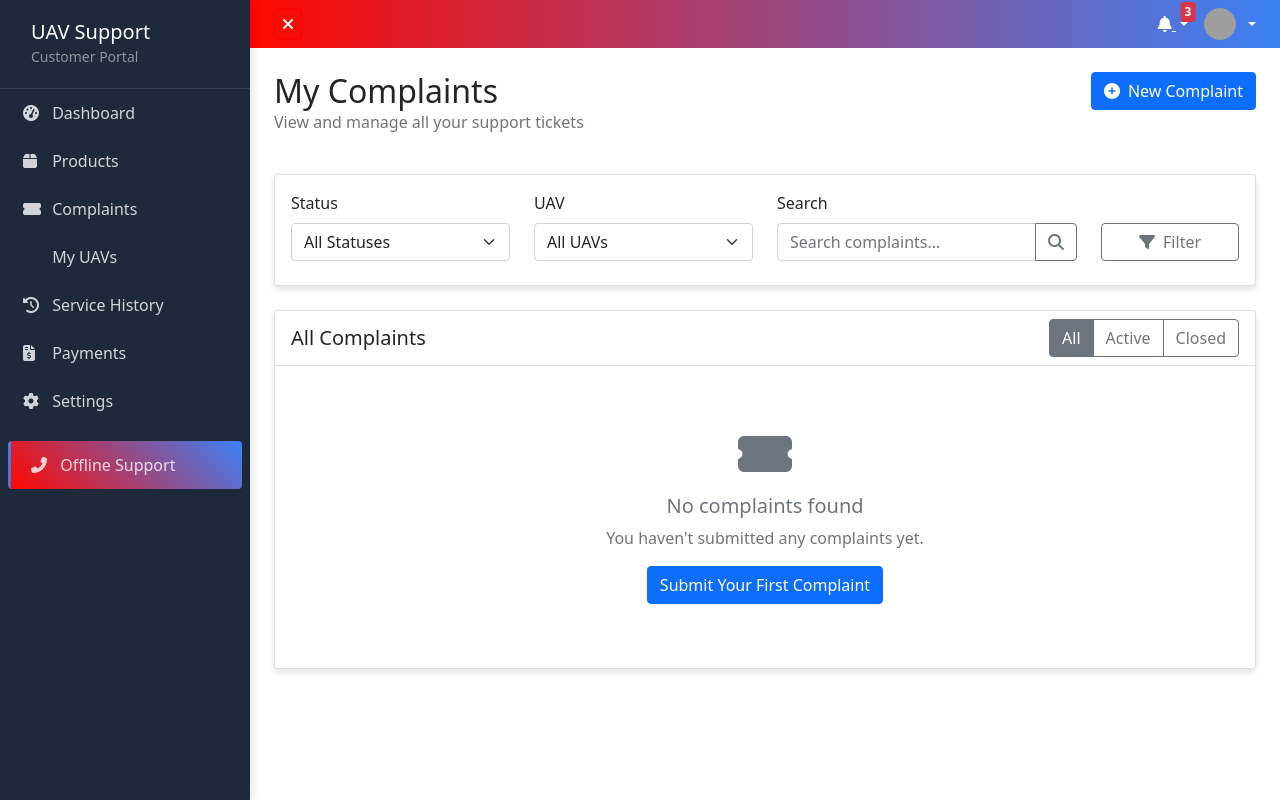
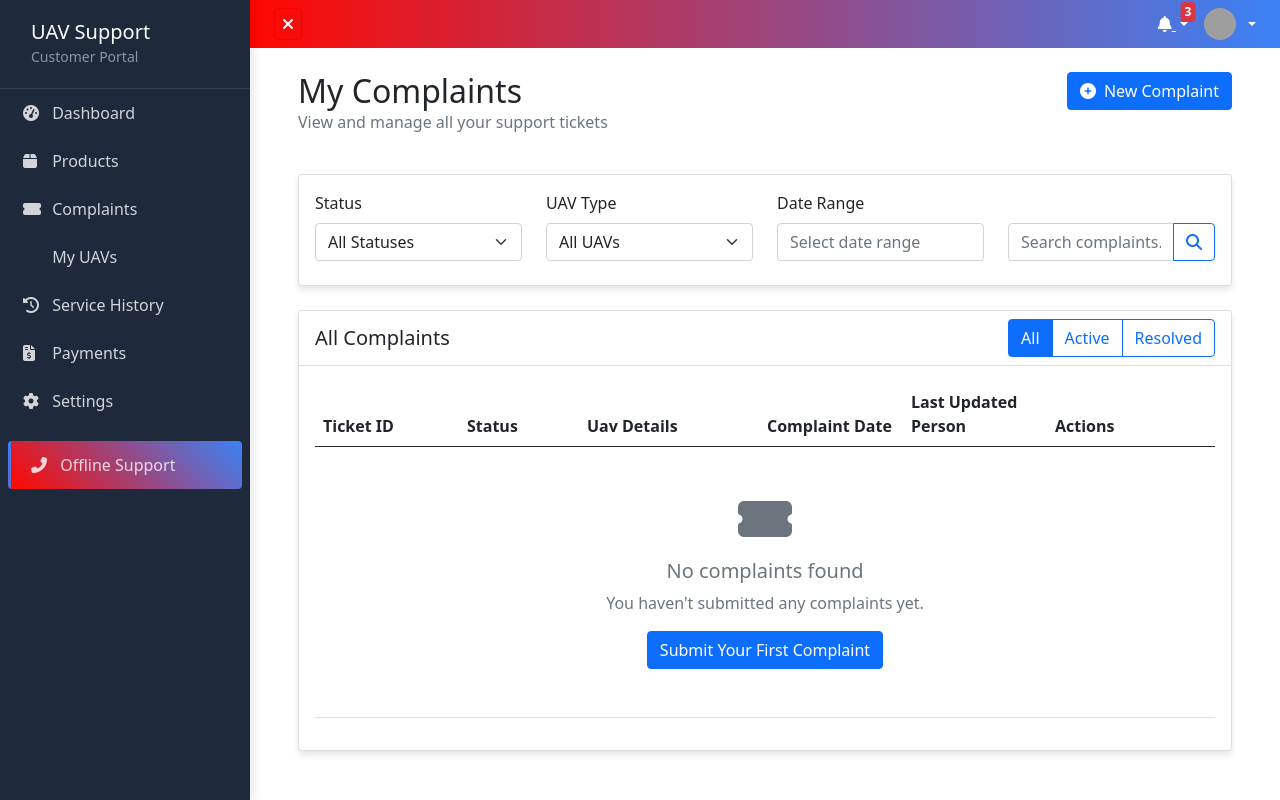
Before and after one commit to anjaliJT/JCSSS, a Django app: page /complain/complain/list/ in a window 1280 px wide. Run offline with Django 5.2, Linux system fonts and the light colour scheme; the visitor is signed in with stand-in values (Sample User, id 1); data that the repository does not hold is empty; parts of the project's set-up code (start-up, migrations or seed data) failed here and were passed over; grey boxes are pictures that could not be loaded.

Commit message:
added complain action buttons

```diff
--- a/JCSSS/templates/complaints/complaints_main_page.html
+++ b/JCSSS/templates/complaints/complaints_main_page.html
@@ -3,6 +3,8 @@
 {% block title %}My Complaints - UAV Support Portal{% endblock %}
 
 {% block content %}
+<!-- Main Content Area -->
+<div class="container-fluid">
     <!-- Page Header -->
     <div class="row mb-4">
         <div class="col">
@@ -10,7 +12,7 @@
             <p class="text-muted">View and manage all your support tickets</p>
         </div>
         <div class="col-auto">
-        <a class="btn btn-primary" href="{% url 'complain_submit' %}" role="botton">
+            <a class="btn btn-primary" href="{% url 'complain_submit' %}">
                 <i class="fas fa-plus-circle me-2"></i>New Complaint
             </a>
         </div>
@@ -19,7 +21,7 @@
     <!-- Filters and Search -->
     <div class="card mb-4">
         <div class="card-body">
-        <div class="row">
+            <div class="row align-items-end">
                 <div class="col-md-3 mb-2">
                     <label class="form-label">Status</label>
                     <select class="form-select">
@@ -31,7 +33,7 @@
                     </select>
                 </div>
                 <div class="col-md-3 mb-2">
-                <label class="form-label">UAV</label>
+                    <label class="form-label">UAV Type</label>
                     <select class="form-select">
                         <option value="">All UAVs</option>
                         <option value="dji-ar-112">DJI-AR-112</option>
@@ -39,19 +41,17 @@
                         <option value="dji-ar-105">DJI-AR-105</option>
                     </select>
                 </div>
-            <div class="col-md-4 mb-2">
-                <label class="form-label">Search</label>
+                <div class="col-md-3 mb-2">
+                    <label class="form-label">Date Range</label>
+                    <input type="text" class="form-control" placeholder="Select date range" id="dateRangePicker">
+                </div>
+                <div class="col-md-3 mb-2">
                     <div class="input-group">
                         <input type="text" class="form-control" placeholder="Search complaints...">
-                    <button class="btn btn-outline-secondary" type="button">
+                        <button class="btn btn-outline-primary">
                             <i class="fas fa-search"></i>
                         </button>
                     </div>
-            </div>
-            <div class="col-md-2 mb-2 d-flex align-items-end">
-                <button class="btn btn-outline-secondary w-100">
-                    <i class="fas fa-filter me-1"></i> Filter
-                </button>
                 </div>
             </div>
         </div>
@@ -62,51 +62,88 @@
     <div class="card-header bg-white d-flex justify-content-between align-items-center">
         <h5 class="mb-0">All Complaints</h5>
         <div class="btn-group" role="group">
-            <button type="button" class="btn btn-outline-secondary active">All</button>
-            <button type="button" class="btn btn-outline-secondary">Active</button>
-            <button type="button" class="btn btn-outline-secondary">Closed</button>
+            <button type="button" class="btn btn-outline-primary active">All</button>
+            <button type="button" class="btn btn-outline-primary">Active</button>
+            <button type="button" class="btn btn-outline-primary">Resolved</button>
         </div>
     </div>
     <div class="card-body">
-        <!-- Django template loop would go here -->
+        <div class="table-responsive">
+            <table class="table table-hover">
+                <thead>
+                    <tr>
+                        <th style="width: 12%">Ticket ID</th>
+                        <th style="width: 10%">Status</th>
+                        <th style="width: 15%">Uav Details</th>
+                        <!-- <th style="width: 25%">Command name</th> -->
+                        <th style="width: 12%">Complaint Date</th>
+                        <th style="width: 12%">Last Updated Person</th>
+                        <th style="width: 14%">Actions</th>
+                    </tr>
+                </thead>
+                <tbody>
                     {% for complaint in complaints %}
-        <div class="ticket-card card mb-3">
-            <div class="card-body">
-                <div class="row">
-                    <div class="col-md-8">
-                        <span class="badge {% if complaint.status == 'new' %}bg-primary{% elif complaint.status == 'in-progress' %}bg-info{% elif complaint.status == 'awaiting-parts' %}bg-warning{% else %}bg-success{% endif %} status-badge mb-2">
+                    <tr>
+                        <td>{{ complaint.unique_token }}</td>
+                        <td>
+                            <span class="badge {% if complaint.status == 'new' %}bg-primary{% elif complaint.status == 'in-progress' %}bg-info{% elif complaint.status == 'awaiting-parts' %}bg-warning{% else %}bg-success{% endif %}">
                                 {{ complaint.get_status_display }}
                             </span>
-                        <h5>{{ complaint.ticket_number }}</h5>
-                        <p class="text-muted">UAV Tail No: {{ complaint.uav.tail_number }} • Flight Mode: {{ complaint.flight_mode }} • Phase: {{ complaint.phase }}</p>
-                        <p class="mb-2">Issue: {{ complaint.issue_description|truncatewords:10 }}</p>
-                        <div class="d-flex align-items-center text-muted small">
-                            <i class="fas fa-calendar-alt me-2"></i>
-                            <span>Submitted: {{ complaint.created_at|date:"M d, Y" }} •
+                        </td>
+                        <td>
+                            <div>Model: {{ complaint.model_number }}</div>
+                            <div class="small text-muted">Tail #: {{ complaint.tail_number }}</div>
+                        </td>
+                        <td>{{ complaint.issue_description|truncatewords:10 }}</td>
+                        <td>{{ complaint.created_at|date:"M d, Y" }}</td>
+                        <td>
                             {% if complaint.status == 'resolved' %}
-                                Resolved: {{ complaint.resolved_at|date:"M d, Y" }}
+                            <span class="text-success">Resolved: {{ complaint.resolved_at|date:"M d, Y" }}</span>
                             {% else %}
-                                Last Update: {{ complaint.updated_at|date:"M d, Y" }}
+                            {{ complaint.updated_at|date:"M d, Y" }}
                             {% endif %}
-                            </span>
+                        </td>
+                        <td>
+                            <div class="btn-group">
+                                <a href="{% url 'complaint_detail' complaint.id %}" class="btn btn-outline-primary btn-sm" title="View Details">
+                                    <i class="fas fa-eye"></i>
+                                </a>
+                                {% if complaint.status == 'new' %}
+                                <button type="button" class="btn btn-outline-success btn-sm" title="Approve Complaint">
+                                    <i class="fas fa-check"></i>
+                                </button>
+                                {% endif %}
+                                {% if complaint.status != 'resolved' %}
+                                <button type="button" class="btn btn-outline-info btn-sm" title="Update Status">
+                                    <i class="fas fa-edit"></i>
+                                </button>
+                                <button type="button" class="btn btn-outline-warning btn-sm" title="Request Parts">
+                                    <i class="fas fa-tools"></i>
+                                </button>
+                                <button type="button" class="btn btn-outline-success btn-sm" title="Mark as Resolved">
+                                    <i class="fas fa-check-double"></i>
+                                </button>
+                                {% endif %}
                             </div>
-                    </div>
-                    <div class="col-md-4 text-md-end mt-3 mt-md-0">
-                        <a href="{% url 'complaint_detail' complaint.id %}" class="btn btn-outline-primary btn-sm">View Details</a>
+                        </td>
+                    </tr>
+                    {% empty %}
+                    <tr>
+                        <td colspan="7" class="text-center py-5">
+                            <i class="fas fa-ticket-alt fa-3x text-muted mb-3 d-block"></i>
+                            <h5 class="text-muted">No complaints found</h5>
+                            <p class="text-muted">You haven't submitted any complaints yet.</p>
+                            <a class="btn btn-primary" href="{% url 'complain_submit' %}">
+                                Submit Your First Complaint
+                            </a>
+                        </td>
+                    </tr>
+                    {% endfor %}
+                </tbody>
+            </table>
         </div>
     </div>
 </div>
-        </div>
-        {% empty %}
-        <div class="text-center py-5">
-            <i class="fas fa-ticket-alt fa-3x text-muted mb-3"></i>
-            <h5 class="text-muted">No complaints found</h5>
-            <p class="text-muted">You haven't submitted any complaints yet.</p>
-              <a class="btn btn-primary" href="{% url 'complain_submit' %}" role="botton">
-                Submit Your First Complaint
-              </a>
-        </div>
-        {% endfor %}
 
         <!-- Pagination -->
         {% if complaints.has_other_pages %}
```
Lines whose indentation alone changed are shown as unchanged.
